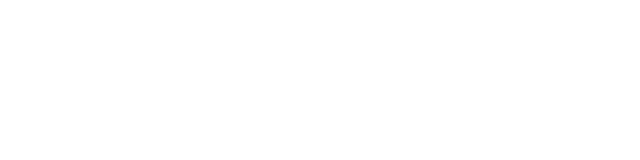
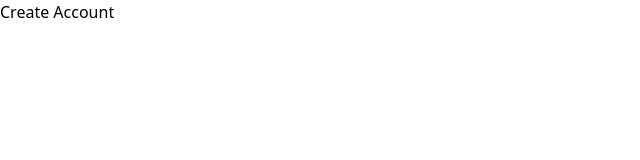
Before and after one commit to Anurag-Kochar-1/GUVI_Geek_Internship_Task, a React (Vite) app in the folder front-end/: page / in a window 1280 px wide. Before the commit this address had no page. Shown: the top 160 px of the page, without its empty margins (0-640 px from the left). Built offline with nearby package versions, Linux system fonts and the light colour scheme.

Commit message:
Add: HomePage

```diff
--- a/front-end/src/components/Button/Button.tsx
+++ b/front-end/src/components/Button/Button.tsx
@@ -48,7 +48,7 @@
       type="button"
       onClick={!loading && !disabled ? onClick : null}
       className={`
-            ${getButtonSizes()} p-4 bg-gradient-to-r from-blue-600 via-purple-500 to-blue-600 text-white flex justify-center items-center rounded-lg space-x-1
+            ${getButtonSizes()} p-4 bg-gradient-to-r from-blue-500 to-violet-500 text-white flex justify-center items-center rounded-lg space-x-1
             ${isButtonDisabled()}
             `}
     >
--- /dev/null
+++ b/front-end/src/pages/HomePage/HomePage.tsx
@@ -0,0 +1,12 @@
+import React from 'react'
+import { Link } from 'react-router-dom'
+
+const HomePage = () => {
+  return (
+    <div>
+      <Link to={`/signup`}> Create Account </Link>
+    </div>
+  )
+}
+
+export default HomePage
--- a/front-end/src/pages/SignUpPage/SignUpPage.tsx
+++ b/front-end/src/pages/SignUpPage/SignUpPage.tsx
@@ -5,8 +5,10 @@
 import { yupResolver } from "@hookform/resolvers/yup";
 import * as yup from "yup";
 import axios from "axios";
+import { useNavigate } from "react-router-dom";
 
 const SignUpPage = () => {
+  const navigate = useNavigate()
   const schema = yup.object().shape({
     name: yup.string().min(4).max(15).required("Full Name is required please"),
     email: yup.string().email().required("Enter a valid Email"),
@@ -30,14 +32,16 @@
     resolver: yupResolver(schema),
   });
 
-  const registerUser = async () => {};
 
   const onSubmit = async (data: FormData) => {
     const user = await axios.post(`https://anurag-guvi-api.onrender.com/api/register`, {
-      data,
+     username: data.name,
+     email: data.email,
+     password: data.password
     });
 
     console.log(user)
+    // if()
   };
 
   return (
--- a/front-end/src/setup/routes-mangner/index.tsx
+++ b/front-end/src/setup/routes-mangner/index.tsx
@@ -2,11 +2,13 @@
 import { Routes, Route } from "react-router-dom";
 
 const SignUpPage = lazy(() => import("../../pages/SignUpPage/SignUpPage"));
+const HomePage = lazy(() => import("../../pages/HomePage/HomePage"));
 
 const index = () => {
   return (
     <Suspense fallback={<div>LOADING...</div>}>
       <Routes>
+        <Route path="/" element={<HomePage />} />
         <Route path="/signup" element={<SignUpPage />} />
       </Routes>
     </Suspense>
```
